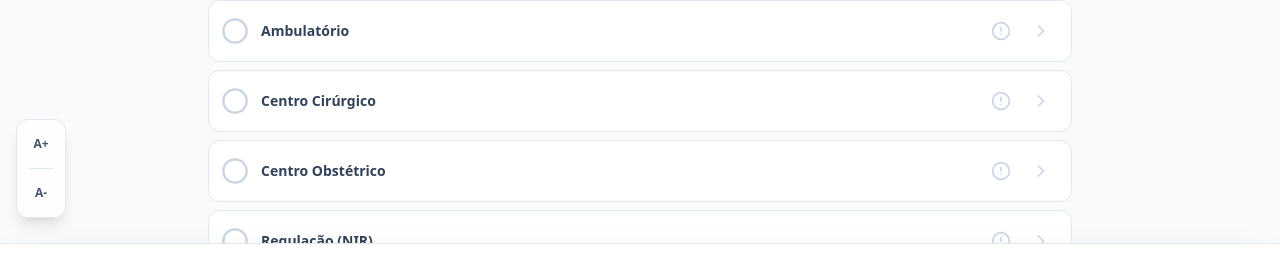
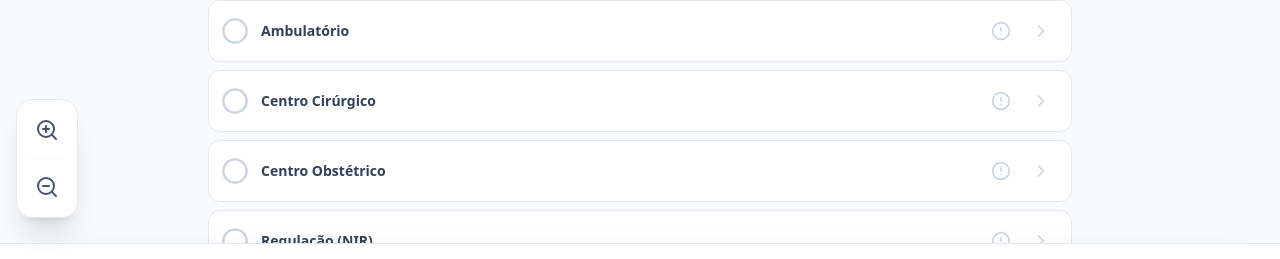
Before and after one commit to erianoliveira/CHECK-LIST---HMMB, a React (Vite) app: page / in a window 1280 px wide. Shown: the part 486-745 px from the top of the page. Built offline with nearby package versions, Linux system fonts and the light colour scheme.

Commit message:
feat: Add zoom controls and refine header styles
Introduces functionality to zoom in and out of the application content, improving accessibility. Also includes minor stylistic adjustments to the header and floating accessibility controls for a cleaner look and feel.

```diff
--- a/src/App.tsx
+++ b/src/App.tsx
@@ -21,7 +21,9 @@ import {
   Save,
   FileText,
   Users,
-  Wrench
+  Wrench,
+  ZoomIn,
+  ZoomOut
 } from 'lucide-react';
 import { motion, AnimatePresence } from 'motion/react';
 import { jsPDF } from 'jspdf';
@@ -339,8 +341,8 @@ export default function App() {
               />
               <div className="h-8 w-px bg-slate-200 hidden sm:block" />
               <div>
-                <h1 className="text-xl sm:text-2xl font-black tracking-tighter text-[#F27D26] leading-none">Checklist - TI - HMMB</h1>
-                <p className="text-[8px] sm:text-[10px] text-slate-500 font-bold uppercase tracking-[0.1em] sm:tracking-[0.2em] mt-1 border-l-2 border-[#F27D26] pl-2 max-w-[180px] sm:max-w-none">
+                <h1 className="text-base sm:text-2xl font-black tracking-tighter text-[#F27D26] leading-none">Checklist - TI - HMMB</h1>
+                <p className="text-[7px] sm:text-[10px] text-slate-500 font-bold uppercase tracking-[0.1em] sm:tracking-[0.2em] mt-1 border-l-2 border-[#F27D26] pl-2 max-w-[150px] sm:max-w-none">
                   HMMB - HOSPITAL MUNICIPAL MONSENHOR BERENGUER
                 </p>
               </div>
@@ -557,21 +559,21 @@ export default function App() {
 
       {/* Floating Accessibility Control */}
       <div className="fixed bottom-24 left-4 z-50 flex flex-col gap-2">
-        <div className="bg-white/80 backdrop-blur-sm border border-slate-200 rounded-xl p-1 shadow-lg flex flex-col items-center gap-1">
+        <div className="bg-white/90 backdrop-blur-md border border-slate-200 rounded-2xl p-1.5 shadow-xl flex flex-col items-center gap-1">
           <button
-            onClick={() => setFontSize(prev => Math.min(150, prev + 10))}
-            className="w-10 h-10 flex items-center justify-center text-xs font-black hover:bg-slate-100 rounded-lg transition-colors text-slate-600"
-            title="Aumentar Letra"
+            onClick={() => setFontSize(prev => Math.min(200, prev + 15))}
+            className="w-12 h-12 flex items-center justify-center text-slate-600 hover:bg-slate-100 rounded-xl transition-all active:scale-90"
+            title="Aumentar Zoom"
           >
-            A+
+            <ZoomIn className="w-6 h-6" />
           </button>
-          <div className="w-6 h-px bg-slate-200" />
+          <div className="w-8 h-px bg-slate-100" />
           <button
-            onClick={() => setFontSize(prev => Math.max(80, prev - 10))}
-            className="w-10 h-10 flex items-center justify-center text-xs font-black hover:bg-slate-100 rounded-lg transition-colors text-slate-600"
-            title="Diminuir Letra"
+            onClick={() => setFontSize(prev => Math.max(80, prev - 15))}
+            className="w-12 h-12 flex items-center justify-center text-slate-600 hover:bg-slate-100 rounded-xl transition-all active:scale-90"
+            title="Diminuir Zoom"
           >
-            A-
+            <ZoomOut className="w-6 h-6" />
           </button>
         </div>
       </div>
```
